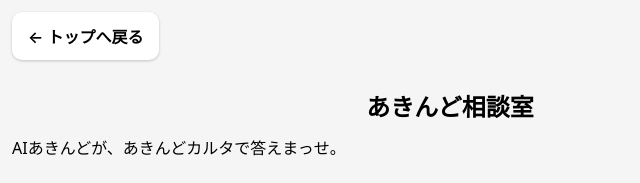
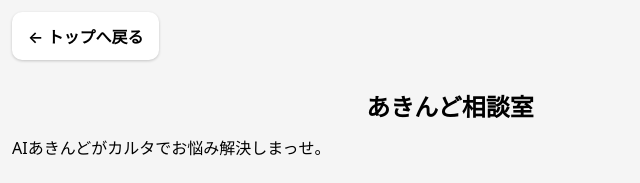
Before and after one commit to takashinui/akindo-karta-dev, a plain HTML site: page index.html in a window 1280 px wide. Both pictures are taken after a click on the button "あきんど相談室". Shown: the top 183 px of the page, 190-830 px from the left. Drawn offline with Linux system fonts and the light colour scheme.

Commit message:
Update button text and descriptions in index.html

```diff
--- a/index.html
+++ b/index.html
@@ -333,11 +333,10 @@
     </section>
 
     <div class="menu-buttons">
-
-    <button id="startGameBtn">4択カルタ</button>
+　    <button id="startGameBtn">4択カルタ</button>
       <button id="openBookBtn">あきんどカルタ読本</button>
-      <button id="consultViewBtn">あきんど相談室</button>
       <button id="openNewsBtn">あきんどニュース</button>
+　　　 <button id="consultViewBtn">あきんど相談室</button>
     </div>
   </div>
 
@@ -379,7 +378,7 @@
 
     <div class="consult-title">あきんど相談室</div>
     <div class="consult-description">
-      AIあきんどが、あきんどカルタで答えまっせ。
+      AIあきんどがカルタでお悩み解決しまっせ。
     </div>
 
     <div class="consult-input-area">
```
